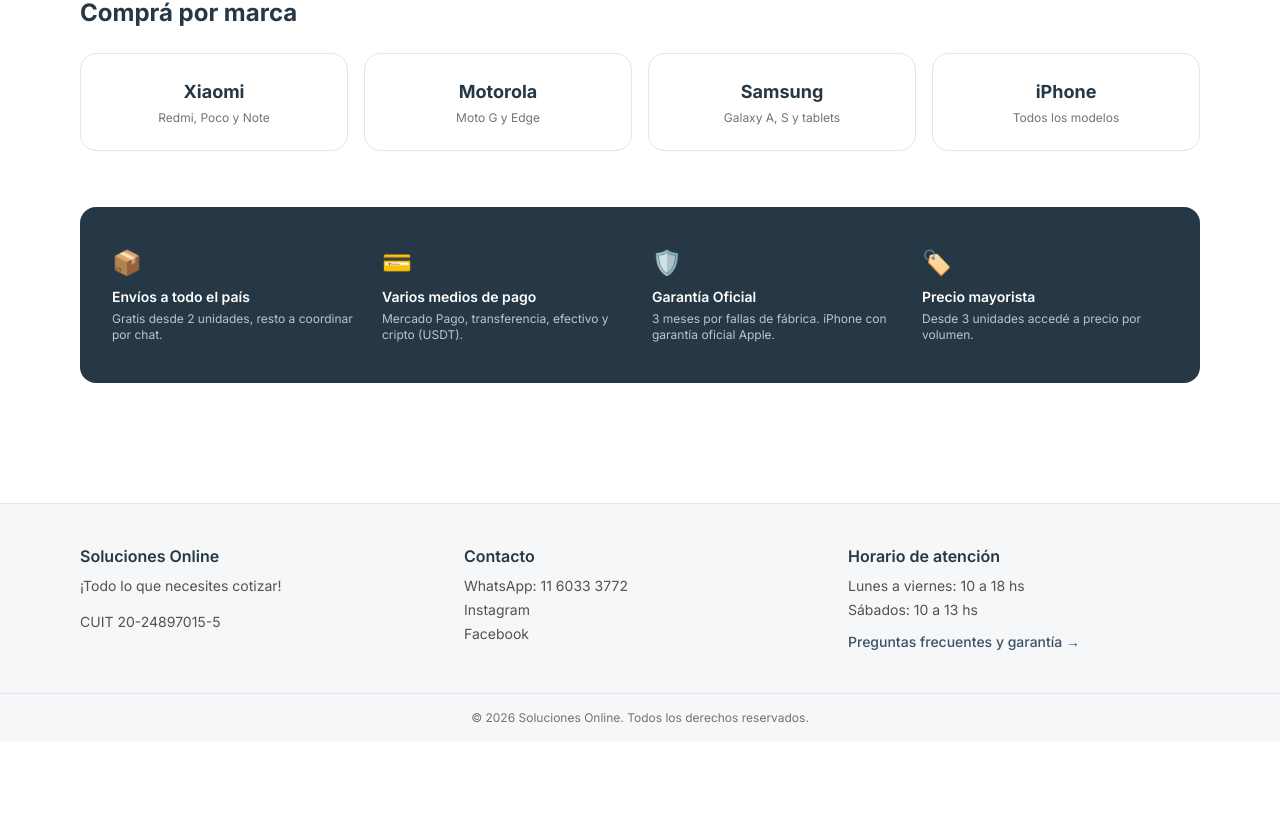
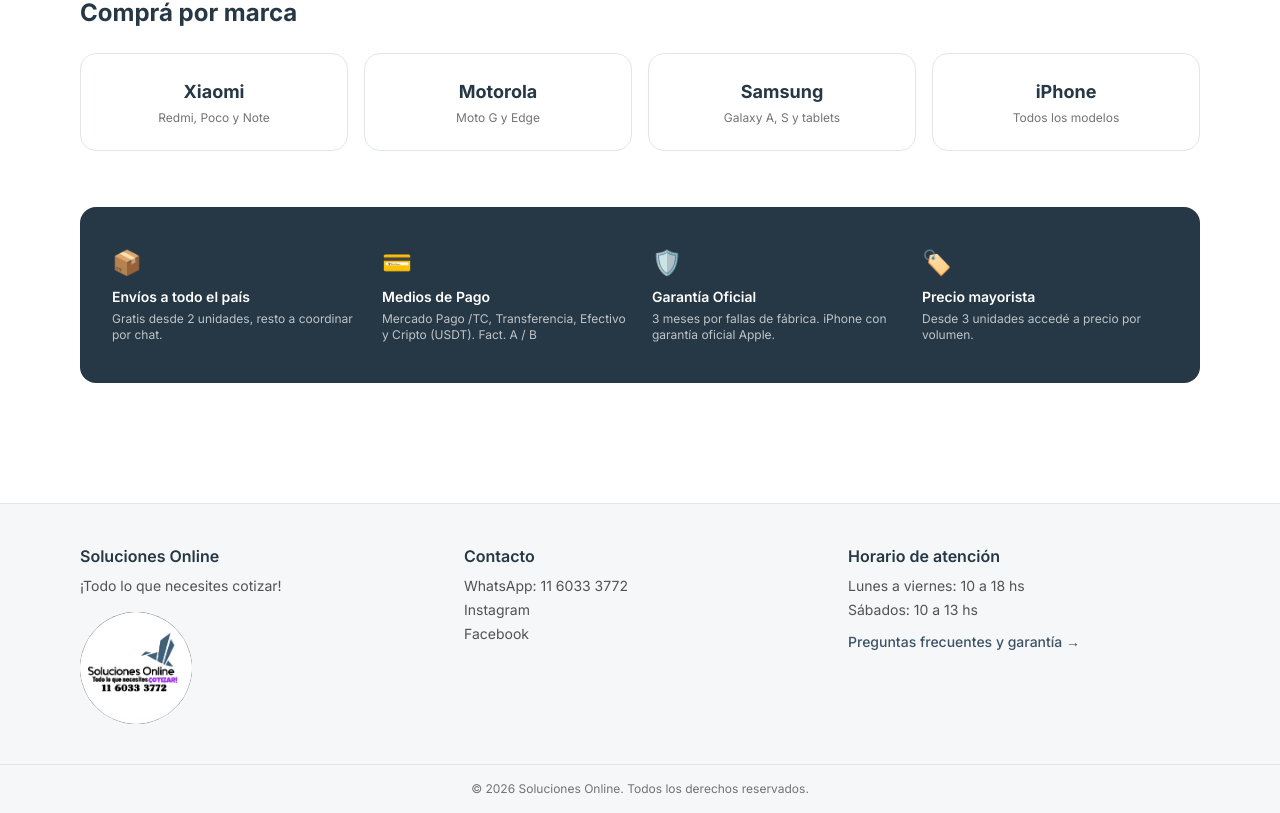
Before and after one commit to SolucionesOnline/soluciones-online-web, a Next.js app: page / in a window 1280 px wide. Shown: the part 4068-4881 px from the top of the page. Before the commit the page ends 4810 px from the top, so only its background shows below. Built offline with nearby package versions, Linux system fonts and the light colour scheme; no server answers.

Commit message:
Footer con logo en vez de CUIT, texto de medios de pago actualizado
- Footer: quita el CUIT, muestra el logo circular (sin fondo negro,
  recortado con rounded-full)
- Home: "Medios de Pago: Mercado Pago /TC, Transferencia, Efectivo
  y Cripto (USDT). Fact. A / B"

```diff
--- a/src/app/page.tsx
+++ b/src/app/page.tsx
@@ -124,9 +124,9 @@
           </div>
           <div>
             <p className="text-2xl font-bold">💳</p>
-            <p className="mt-2 text-sm font-semibold">Varios medios de pago</p>
+            <p className="mt-2 text-sm font-semibold">Medios de Pago</p>
             <p className="mt-1 text-xs text-white/70">
-              Mercado Pago, transferencia, efectivo y cripto (USDT).
+              Mercado Pago /TC, Transferencia, Efectivo y Cripto (USDT). Fact. A / B
             </p>
           </div>
           <div>
--- a/src/components/Footer.tsx
+++ b/src/components/Footer.tsx
@@ -1,3 +1,4 @@
+import Image from "next/image";
 import Link from "next/link";
 import { site, waLink } from "@/lib/site";
 
@@ -8,7 +9,13 @@
         <div>
           <h3 className="font-semibold text-brand-dark">{site.name}</h3>
           <p className="mt-2 text-sm text-neutral-600">{site.tagline}</p>
-          <p className="mt-4 text-sm text-neutral-600">CUIT {site.cuit}</p>
+          <Image
+            src="/brand/logo.jpeg"
+            alt={site.name}
+            width={112}
+            height={112}
+            className="mt-4 rounded-full"
+          />
         </div>
 
         <div>
```
